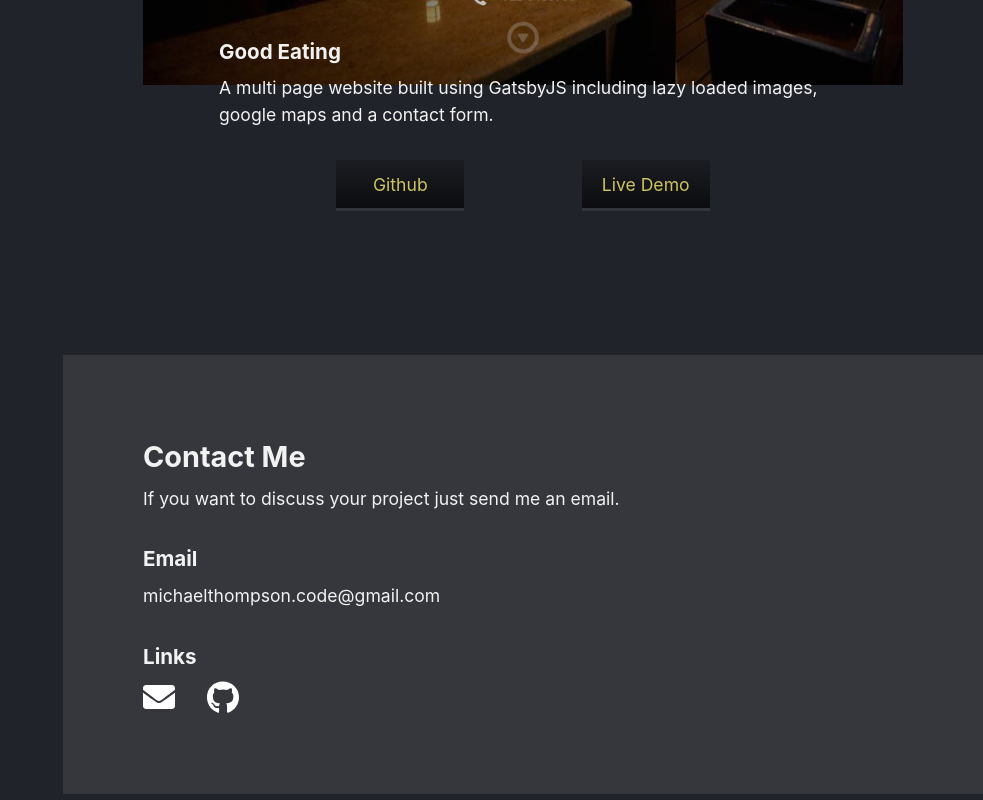
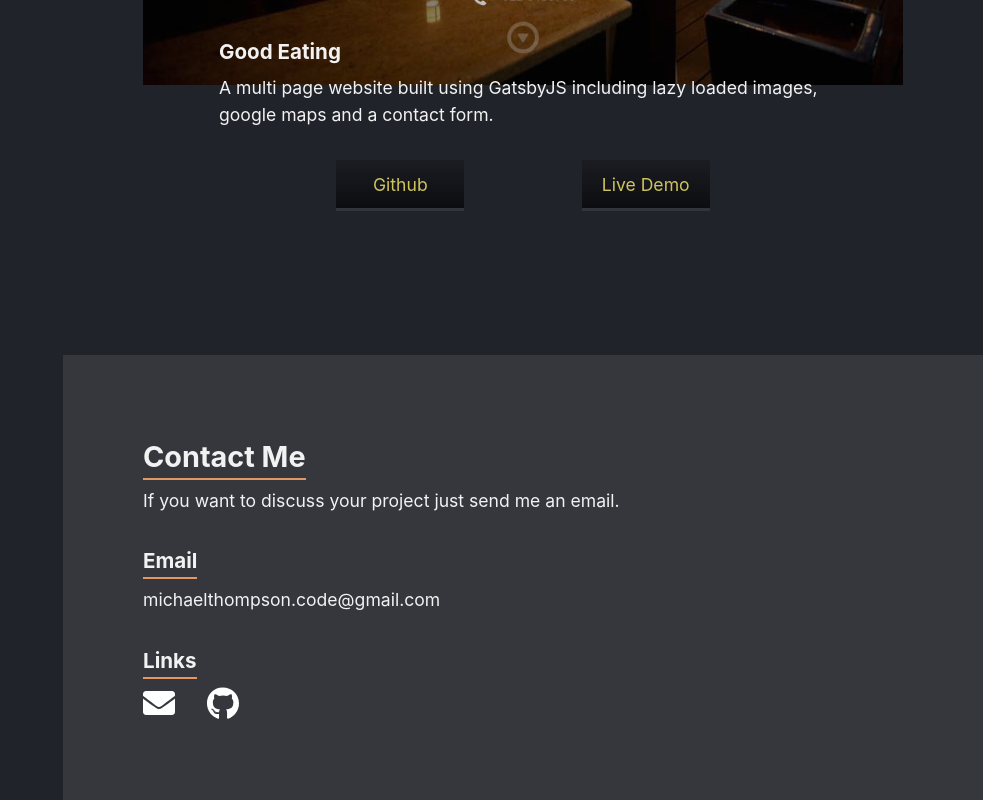
Before and after one commit to mthom26/portfolio-v2, a React (Create React App) app: page / in a window 1280 px wide. Shown: the part 2618-3418 px from the top of the page, without its empty margins (297-1280 px from the left). Built offline with nearby package versions, Linux system fonts and the light colour scheme.

Commit message:
Style Contact section and fix initial positions for anchor links

```diff
--- a/src/components/App.js
+++ b/src/components/App.js
@@ -57,7 +57,7 @@ class App extends Component {
       items.forEach(item => {
         intersectionAmount[item.target.id] = item.intersectionRatio;
         if(getSectionPositions){
-          sectionPositions[item.target.id] = item.boundingClientRect.top;
+          sectionPositions[item.target.id] = item.target.offsetTop;
         }
       });
 
--- a/src/components/Contact.css
+++ b/src/components/Contact.css
@@ -5,6 +5,16 @@
 
 .contact p {
   margin-bottom: 2rem;
+}
+
+.contact h2 {
+  border-bottom: 2px solid var(--orange);
+  display: inline-block;
+}
+
+.contactSpan {
+ border-bottom: 2px solid var(--orange);
+ display: inline-block;
 }
 
 .contactItem {
--- a/src/components/Contact.js
+++ b/src/components/Contact.js
@@ -12,13 +12,16 @@ const Contact = ({ reference }) => {
 
       <div className="contactItem">
         <h3 className="contactSpan">Email</h3>
+        <div>
           <a href="mailto:michaelthompson.code@gmail.com">
             michaelthompson.code@gmail.com
           </a>
         </div>
+      </div>
 
       <div className="contactItem">
         <h3 className="contactSpan">Links</h3>
+        <div>
           <a className="contactLink" href="mailto:michaelthompson.code@gmail.com">
             <img src={emailIcon} width="32px" alt="" />
           </a>
@@ -27,6 +30,7 @@ const Contact = ({ reference }) => {
           </a>
         </div>
       </div>
+    </div>
   )
 };
 
--- a/src/components/NavButton.css
+++ b/src/components/NavButton.css
@@ -3,15 +3,17 @@
   position: fixed;
   width: 70px;
   height: 70px;
-  top: 40px;
-  right: 40px;
-  border: 1px solid greenyellow;
+  top: 15px;
+  right: 15px;
+  background: rgba(0,0,0,0.4);
+  border-radius: 10px;
   cursor: pointer;
   transition: transform 250ms linear;
   z-index: 21;
+  transform: scale(0.8);
 }
 .navButton.open {
-  transform: rotate(90deg);
+  transform: rotate(90deg) scale(0.8);
 }
 
 .line {
--- a/src/components/SideNav.css
+++ b/src/components/SideNav.css
@@ -65,15 +65,21 @@
 /* Media Queries */
 /* ------------- */
 @media (max-width: 1080px) {
+  .navLinks {
+    padding: 3rem 1.5rem;
+  }
+
   .sideNav {
-    /* border: 1px solid yellow; */
     width: var(--navWidthSmall);
   }
 }
 
 @media (max-width: 650px) {
+  .navLinks {
+    padding: 3rem;
+  }
+
   .sideNav {
-    /* border: 1px solid greenyellow; */
     width: 100%;
     transition: transform 450ms ease-out;
   }
```
Lines whose indentation alone changed are shown as unchanged.
